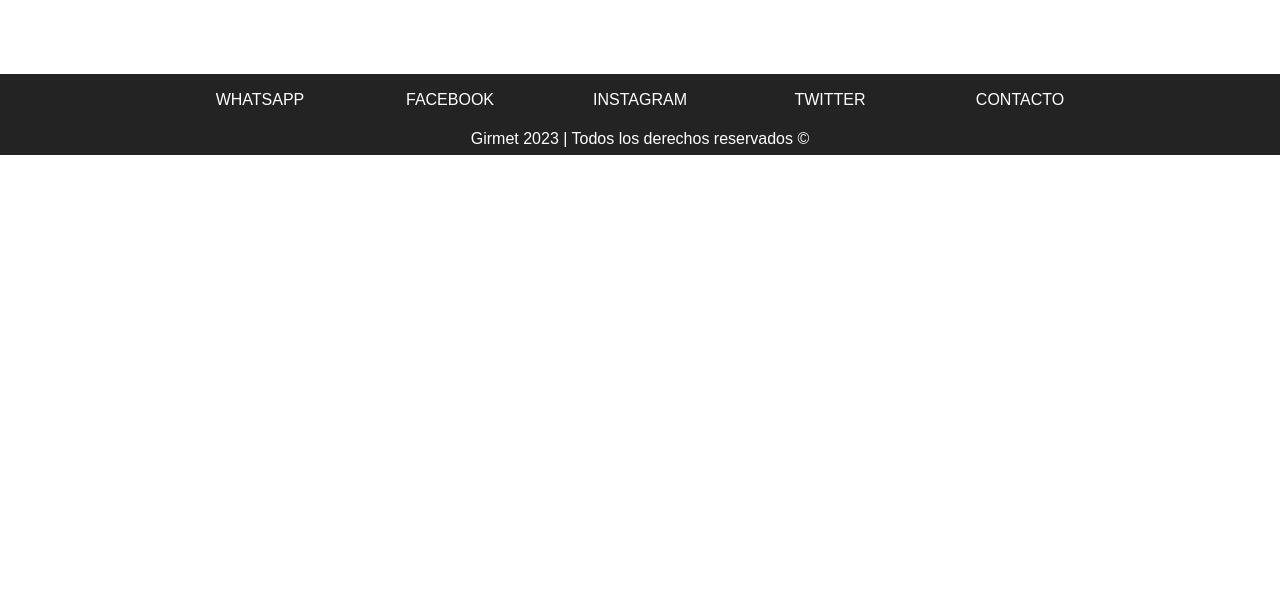
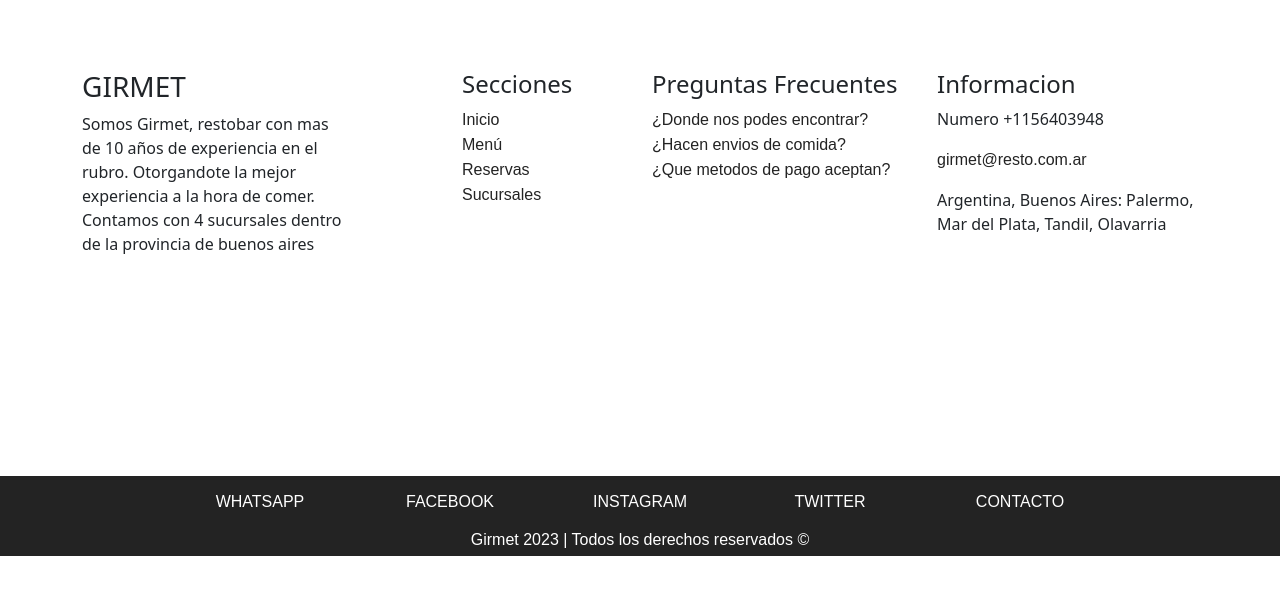
Before and after one commit to Ram0neta/Proyecto, a website: page pages/contacto.html in a window 1280 px wide. Shown: the part 172-766 px from the top of the page. Drawn offline with nearby package versions, Linux system fonts and the light colour scheme.

Commit message:
actualizacion de todas las seccions y fix de errores

```diff
--- a/pages/contacto.html
+++ b/pages/contacto.html
@@ -45,6 +45,68 @@
     <div class="text-center" style="padding: 70px; font-family: fantasy;">
         <h2>Nuestro contacto</h2>
     </div>
+    <div class="container" style="padding-bottom:200px;">
+        <div class="row">
+          <div class="col-xl-3 col-lg-4 col-md-6">
+            <div>
+              <h3>GIRMET</h3>
+              <p class="mb-30 footer-desc">Somos Girmet, restobar con mas de 10 años de experiencia en el rubro. Otorgandote la mejor experiencia a la hora de comer. Contamos con 4 sucursales dentro de la provincia de buenos aires</p>
+            </div>
+          </div>
+          <div class="col-xl-2 offset-xl-1 col-lg-2 col-md-6" >
+            <div>
+              <h4>Secciones</h4>
+              <ul class="list-unstyled">
+                <li>
+                  <a href="../index.html" class="text-decoration-none" style="color: #232323;">Inicio</a>
+                </li>
+                <li>
+                  <a href="../pages/menu.html" class="text-decoration-none"style="color: #232323;">Menú</a>
+                </li>
+                <li>
+                  <a href="../pages/reservas.html" class="text-decoration-none"style="color: #232323;">Reservas</a>
+                </li>
+                <li>
+                  <a href="../pages/sucursales.html" class="text-decoration-none"style="color: #232323;">Sucursales</a>
+                </li>
+              </ul>
+            </div>
+          </div>
+          <div class="col-xl-3 col-lg-3 col-md-6">
+            <div>
+              <h4>Preguntas Frecuentes</h4>
+              <ul class="list-unstyled">
+                <li>
+                  <a href="#" class="text-decoration-none" style="color: #232323;">¿Donde nos podes encontrar?</a>
+                </li>
+                <li>
+                  <a href="#" class="text-decoration-none"style="color: #232323;">¿Hacen envios de comida?</a>
+                </li>
+                <li>
+                  <a href="#" class="text-decoration-none"style="color: #232323;">¿Que metodos de pago aceptan?</a>
+                </li>
+              </ul>
+            </div>
+          </div>
+          <div class="col-xl-3 col-lg-3 col-md-6">
+            <div>
+              <h4>Informacion</h4>
+              <ul class="list-unstyled">
+                <li>
+                  <p>Numero +1156403948</p>
+                </li>
+                <li>
+                  <p><a href="#"style="color: #232323;">girmet@resto.com.ar</a>
+                  </p>
+                </li>
+                <li>
+                  <p>Argentina, Buenos Aires: Palermo, Mar del Plata, Tandil, Olavarria </p>
+                </li>
+              </ul>
+            </div>
+          </div>
+        </div>
+      </div>
 
     <footer class="text-center text-white" style="background-color: #232323">
 
--- a/style/scss/main.scss
+++ b/style/scss/main.scss
@@ -72,3 +72,11 @@ nav {
         padding: 20px;
     }
 }
+
+#sucursales {
+    font-family: 'Times New Roman', Times, serif;
+   h2{
+    font-family: fantasy;
+   }
+
+}
```
Also changed, not shown: style/css/style.css, 1 other file.
